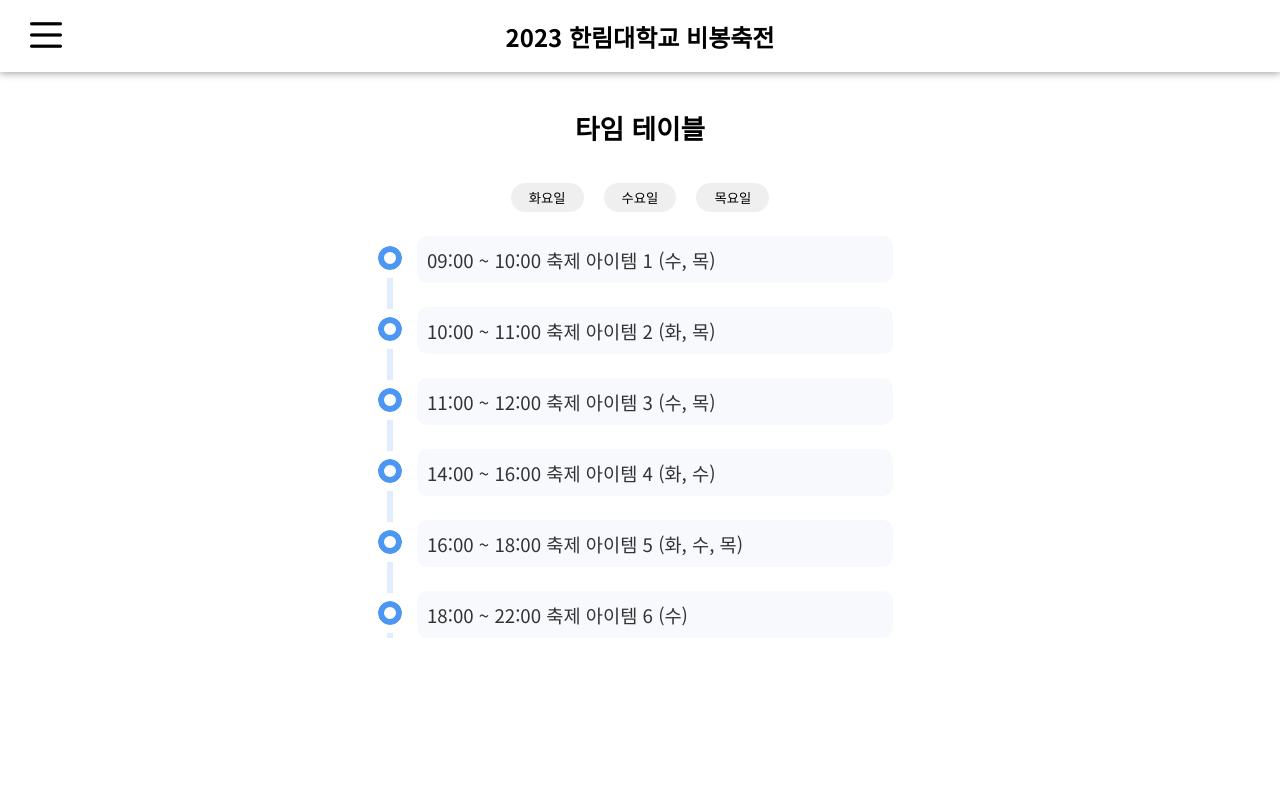
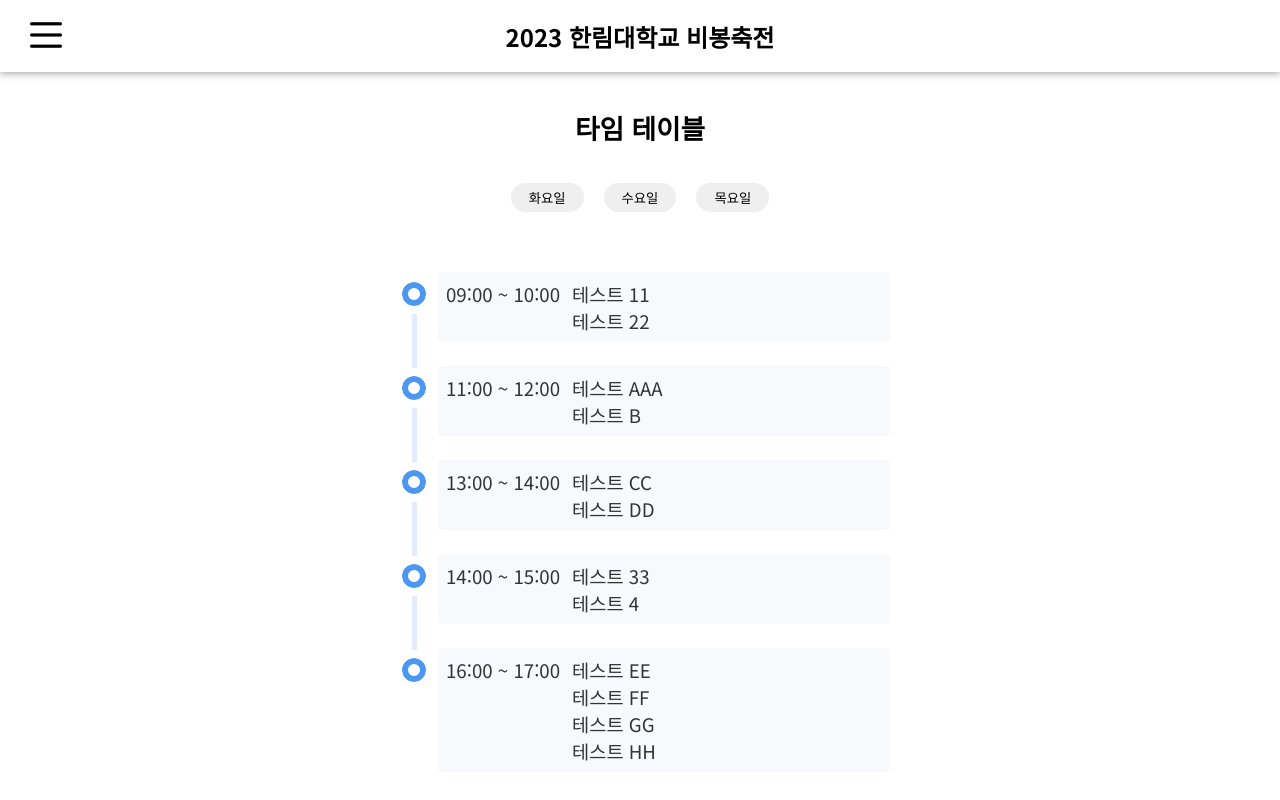
Before and after one commit to Hallym-LIKELION/HallymFestival2023-Frontend, a Vue app: page /timetable in a window 1280 px wide. Built offline with nearby package versions, Linux system fonts and the light colour scheme.

Commit message:
feat: 타임 테이블을 grid 기반으로 리워크

```diff
--- a/src/views/TimeTableView.vue
+++ b/src/views/TimeTableView.vue
@@ -9,10 +9,14 @@
     </div>
 
     <div class="table">
-      <template v-for="(item, index) in filltered_list">
-        <div class="schedule-group">
+      <template v-for="item in filltered_list">
+        <div class="table-col-1">
           <div class="schedule-pin"></div>
-          <p class="schedule-content" v-text="`${item.time} ${item.title}`"></p>
+          <div class="schedule-line" v-if="!item.hideLine"></div>
+        </div>
+        <div class="table-col-2">
+          <div class="schedule-time" v-text="item.time"></div>
+          <div class="schedule-text" v-text="item.content.join('\n')"></div>
         </div>
       </template>
     </div>
@@ -26,33 +30,28 @@ export default {
       list: [
         {
           time: '09:00 ~ 10:00',
-          title: '축제 아이템 1 (수, 목)',
+          content: ['테스트 11', '테스트 22'],
           day: [2, 3]
         },
         {
-          time: '10:00 ~ 11:00',
-          title: '축제 아이템 2 (화, 목)',
+          time: '11:00 ~ 12:00',
+          content: ['테스트 AAA', '테스트 B'],
           day: [1, 3]
         },
         {
-          time: '11:00 ~ 12:00',
-          title: '축제 아이템 3 (수, 목)',
-          day: [2, 3]
+          time: '13:00 ~ 14:00',
+          content: ['테스트 CC', '테스트 DD'],
+          day: [2]
         },
         {
-          time: '14:00 ~ 16:00',
-          title: '축제 아이템 4 (화, 수)',
-          day: [1, 2]
-        },
-        {
-          time: '16:00 ~ 18:00',
-          title: '축제 아이템 5 (화, 수, 목)',
+          time: '14:00 ~ 15:00',
+          content: ['테스트 33', '테스트 4'],
           day: [1, 2, 3]
         },
         {
-          time: '18:00 ~ 22:00',
-          title: '축제 아이템 6 (수)',
-          day: [2]
+          time: '16:00 ~ 17:00',
+          content: ['테스트 EE', '테스트 FF', '테스트 GG', '테스트 HH'],
+          day: [1, 3]
         }
       ],
       day: 0
@@ -60,10 +59,18 @@ export default {
   },
   computed: {
     filltered_list() {
-      return this.list.filter((item) => {
-        // 1. 요일에 따른 필터링
+      // 요일에 따른 필터링
+      let result = this.list.filter((item) => {
         return this.day === 0 || item.day.includes(this.day);
       });
+
+      // 마지막 항목의 경우, 선을 표시하지 않음
+      return result.map((item, index) => ({
+        time: item.time,
+        content: item.content,
+        day: item.day,
+        hideLine: index === result.length - 1
+      }));
     }
   },
   methods: {
@@ -117,38 +124,17 @@ h1 {
 
   margin: 48px auto;
 
-  display: flex;
-  flex-direction: column;
-
-  /* 왼쪽에 옅은 파란선 그리기 */
-  border-left: 6px solid #4c97f12b;
-  border-image-slice: 1;
-}
-
-.schedule-group {
-  display: flex;
-
-  margin-top: -24px; /* top -> pin을 좌측 선의 맨 윗부분에 두기 위해서 지정 */
-  margin-left: 24px; /* left -> 좌측 선에서 좀 때어두기 위해서 지정 */
-  margin-bottom: 48px; /* bottom -> top 때문에 간격이 너무 줄어서 간격을 다시 늘리기 위해 지정 */
-
-  padding: 10px;
-  border-radius: 10px;
-  background-color: #f8f9fd;
-}
-
-.schedule-group:last-child {
-  margin-bottom: 0px; /* bottom -> top 때문에 간격이 너무 줄어서 간격을 다시 늘리기 위해 지정 */
+  display: grid;
+  grid-template-columns: 48px 1fr;
 }
 
 .schedule-pin {
   width: 12px;
   height: 12px;
 
-  /* 절대적인 위치를 갖도록하여 content와의 간섭을 줄이고, margin으로 왼쪽 선에 갖다두기 */
   position: absolute;
-  margin-left: -49px;
 
+  margin-top: 22px;
   border-radius: 12px;
 
   background-color: #ffffff; /* 중심 흰색원 */
@@ -156,8 +142,40 @@ h1 {
   outline: 8px solid #ffffff; /* 제일 바깥 흰색원 */
 }
 
-.schedule-content {
+.schedule-line {
+  width: 5px;
+  height: calc(100% + 16px);
+
+  margin-top: 16px;
+  margin-bottom: -16px;
+
+  background-color: #4c97f12b;
+}
+
+.table-col-1 {
+  display: flex;
+  flex-direction: column;
+  align-items: center;
+}
+
+.table-col-2 {
+  margin: 12px 0;
+  padding: 8px 8px;
   font-size: 14pt;
+
+  border-radius: 4px;
+
+  display: flex;
+
+  overflow: hidden;
+  text-overflow: ellipsis;
+  white-space: pre-wrap;
+
   color: #333333;
+  background-color: #f8f9fd;
+}
+
+.schedule-text {
+  margin-left: 12px;
 }
 </style>
```
